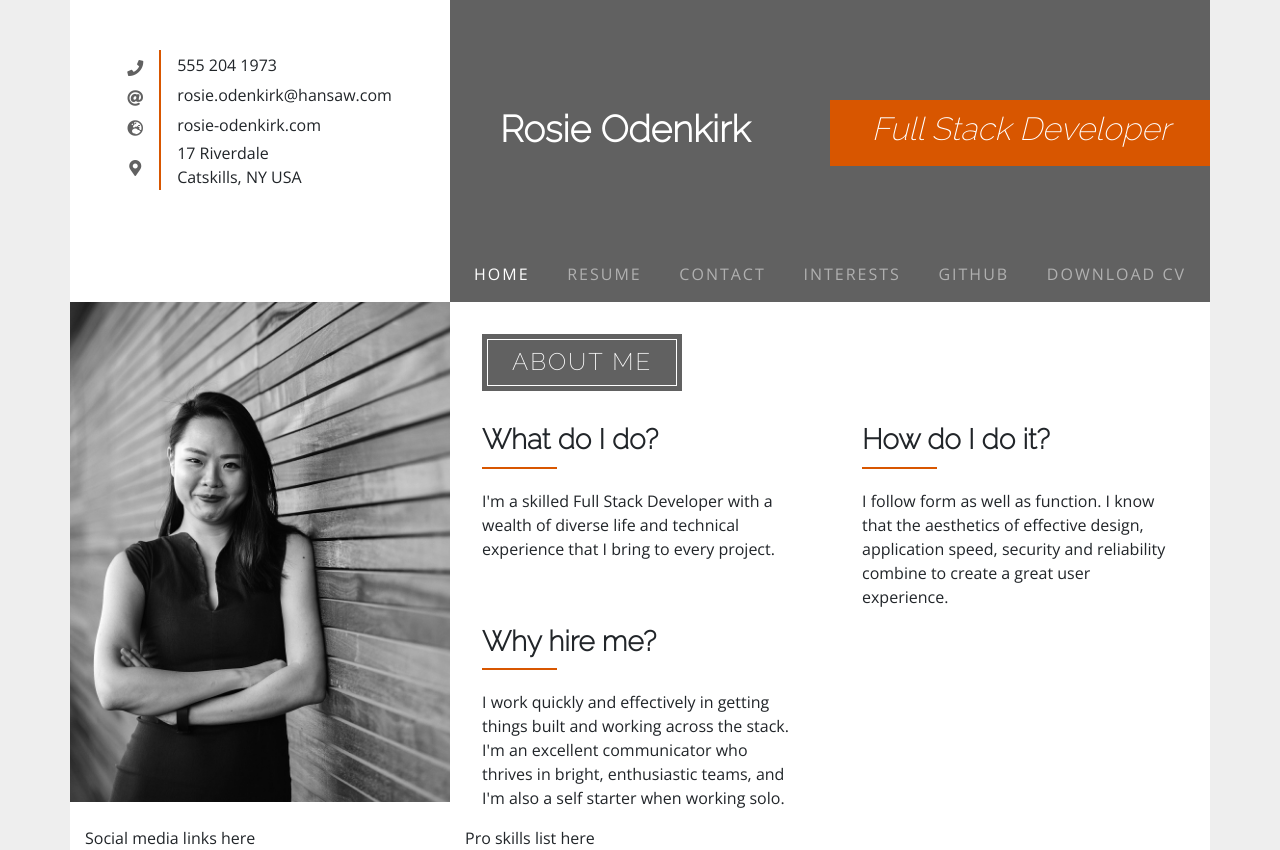
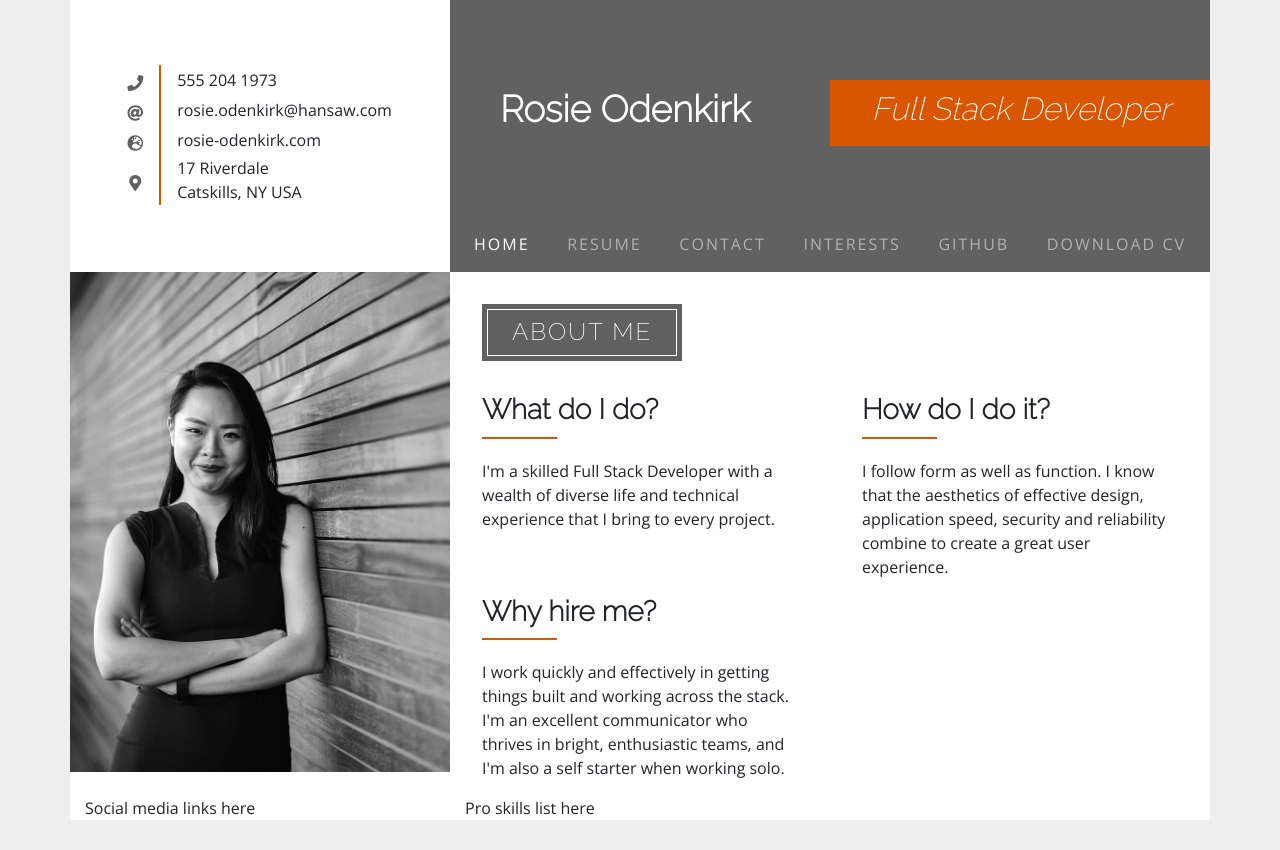
Before and after one commit to AJGreaves/resume-v2, a plain HTML site: page index.html in a window 1280 px wide. After the commit the page ends 820 px from the top, so only its background shows below. Drawn offline with nearby package versions, Linux system fonts and the light colour scheme.

Commit message:
Adjust heading alignment.

```diff
--- a/assets/css/style.css
+++ b/assets/css/style.css
@@ -35,7 +35,7 @@ h1, h2, h3, h4 {
 #name-title-box {
     background-color: var(--dark-color);
     color: #fff;
-    padding-top: 100px;
+    padding-top: 80px;
 }
 
 h1 {
@@ -61,7 +61,7 @@ h3 {
 
 /* Contact details */
 #contact-details {
-    margin: 50px auto;
+    margin: 65px auto;
     border-collapse: collapse;
 }
 
@@ -87,7 +87,7 @@ h3 {
 /* Navigation */
 
 nav {
-    margin-top: 80px;
+    margin-top: 70px;
     text-transform: uppercase;
     letter-spacing: 2px;
     font-weight: 400;
```
